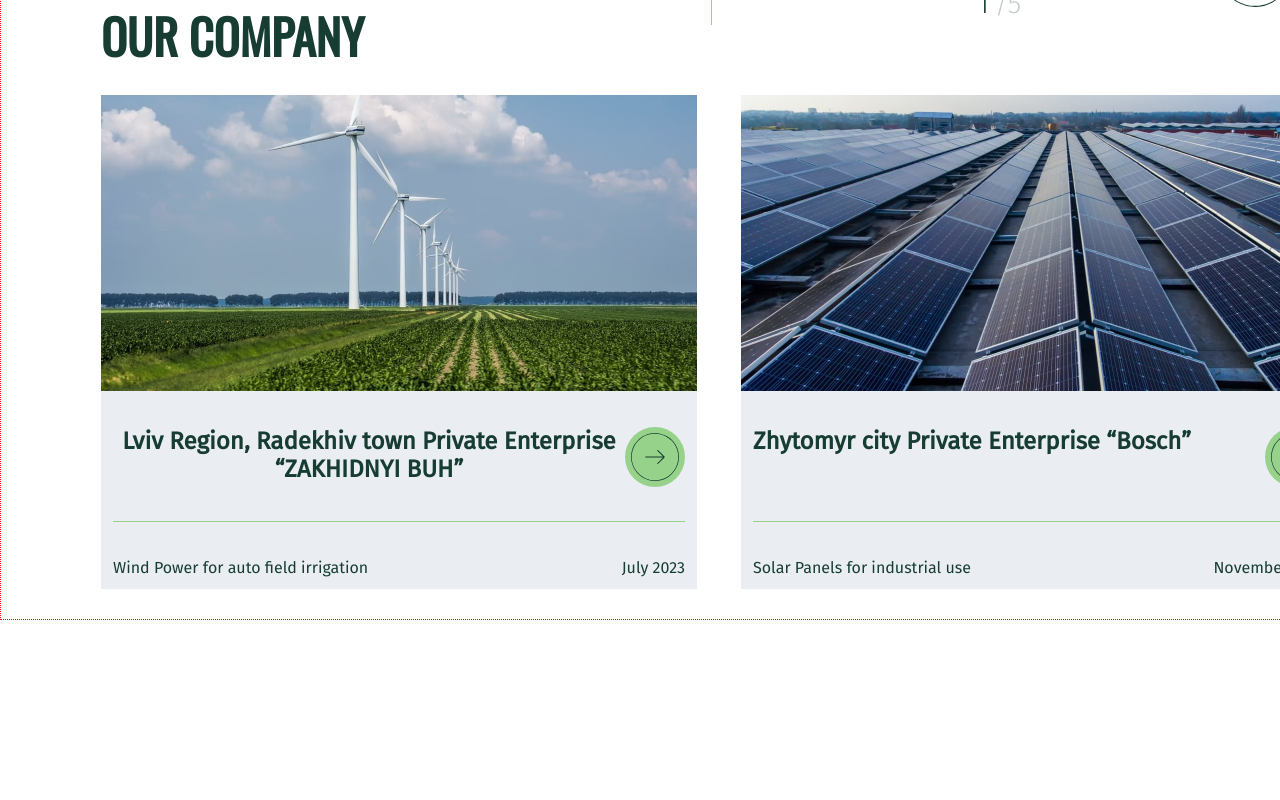
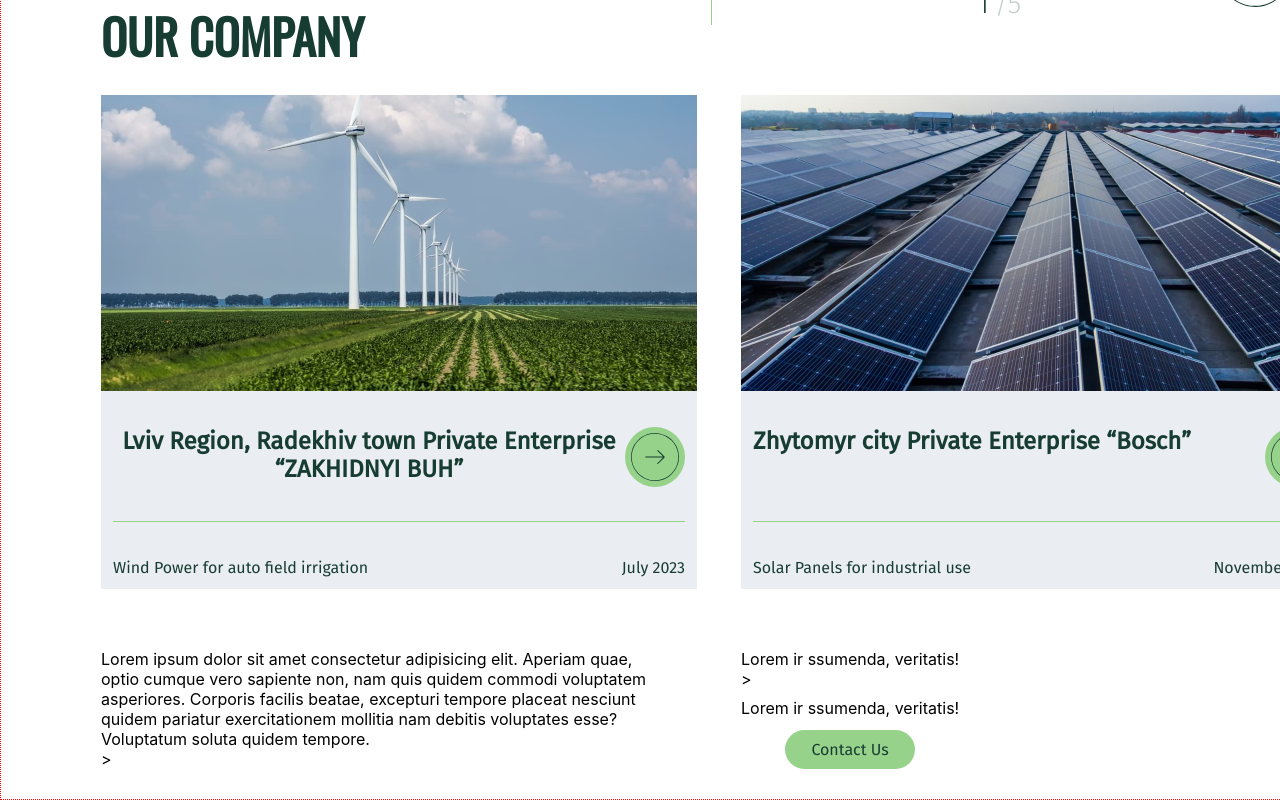
Before and after one commit to chemvic/Ecosolution, a React (Create React App) app: page / in a window 1280 px wide. Shown: the part 3194-3994 px from the top of the page. Before the commit the page ends 3814 px from the top, so only its background shows below. Built offline with nearby package versions, Linux system fonts and the light colour scheme.

Commit message:
faq скелет grid

```diff
--- a/src/App.js
+++ b/src/App.js
@@ -6,6 +6,7 @@
 import Electricity from 'components/Electricity/Electricity';
 import React, { useState } from 'react';
 import Cases from 'components/Cases/Cases';
+import Faq from 'components/Faq/Faq';
 
  const App = () => {
   const [scrollToId, setScrollToId] = useState(null);
@@ -26,6 +27,7 @@
      <Values id='main' scrollToId={scrollToId}/>
      <Electricity value ="1.134.147.814"/>
      <Cases/>
+     <Faq/>
     </div>
   );
 };
--- a/src/components/Electricity/Electricity.jsx
+++ b/src/components/Electricity/Electricity.jsx
@@ -1,6 +1,8 @@
 import css from './Electricity.module.css';
 const Electricity = ({value}) => {
-    const formattedValue = value.toString().replace(/\B(?=(\d{3})+(?!\d))/g, '.');   return (
+    const formattedValue = value.toString().replace(/\B(?=(\d{3})+(?!\d))/g, '.');
+
+    return (
     <section className={css.section}>
         <div className={css.electro}>
            <div className={css.electricity_text}>
--- a/src/components/Faq/Faq.jsx
+++ b/src/components/Faq/Faq.jsx
@@ -0,0 +1,24 @@
+import css from './Faq.module.css';
+// import icons from '../../images/icons.svg';
+
+const Faq = () => {
+
+   return (
+    <section  className={css.section}>
+         <div className={css.grid_container}>
+            <div className={css.title}><p>Lorem ir ssumenda, veritatis!</p>></div>
+            <div className={css.questions}><p>Lorem ipsum dolor sit amet consectetur adipisicing elit. Aperiam quae, optio cumque vero sapiente non, nam quis quidem commodi voluptatem asperiores. Corporis facilis beatae, excepturi tempore placeat nesciunt quidem pariatur exercitationem mollitia nam debitis voluptates esse? Voluptatum soluta quidem tempore.</p>></div>
+            <div className={css.more_questions}>
+                <div className={css.more_wrapper}>
+                   <p>Lorem ir ssumenda, veritatis!</p>
+                <button className={css.button} type='button' >
+                    Contact Us
+                </button>
+                </div>
+
+            </div>
+        </div>
+     </section>
+   );
+ };
+ export default Faq;
--- /dev/null
+++ b/src/components/Faq/Faq.module.css
@@ -0,0 +1,101 @@
+@media only screen and (min-width: 320px) and (max-width: 767px) {
+    .section {
+      padding:  18px 0;
+      /* display: flex;
+      flex-direction: column;
+      justify-content: center; */
+    }
+    .questions{
+        width: 150px;
+    }
+  }
+  @media screen and (min-width: 768px) {
+    .section {
+     padding:  25px 0;
+      /* display: flex;
+      flex-direction: column;
+      justify-content: center; */
+    } .questions{
+        width: 342px;
+    }
+
+}
+@media screen and (min-width: 1280px) {
+    .section {
+     padding:  30px 0;
+    } .questions{
+        width: 550px;
+    }
+
+}
+.grid_container {
+    display: grid;
+    grid-template-columns: 1fr;
+    grid-template-rows: repeat(3, auto);
+  }
+
+  .title {
+    grid-column: 1;
+    grid-row: 1;
+  }
+
+  .questions {
+    grid-column: 1;
+    grid-row: 2;
+  }
+
+  .more_questions {
+    display: flex;
+    flex-direction: column;
+    align-items: flex-start;
+    grid-column: 1;
+    grid-row: 3;
+  }
+  .more_wrapper{
+    display: flex;
+    flex-direction: column;
+    align-items: center;
+  }
+  .button{
+    font-family: 'FiraSans';
+    font-size: 16px;
+    font-style: normal;
+    width: 130px;
+    height: 39px;
+    color:#173D33;
+    background-color: #97D28B;
+    cursor: pointer;
+    text-decoration: none;
+    text-align: center;
+    border-radius: 20px;
+    border: none;
+    margin-top: 12px;
+    transition: color 250ms cubic-bezier(0.075, 0.82, 0.165, 1) background-color
+    250ms cubic-bezier(0.075, 0.82, 0.165, 1);
+    }
+    .button:hover {
+    background-color: #173D33;
+    color:#97D28B ;
+    }
+  @media (min-width: 768px) {
+    .grid_container {
+      grid-template-columns: 1fr 1fr;
+      grid-template-rows: repeat(2, auto);
+    }
+
+    .title {
+      grid-column: 2;
+      grid-row: 1;
+    }
+
+    .questions {
+      grid-column: 1;
+      grid-row: 1 / span 2;
+    }
+
+    .more_questions {
+      grid-column: 2;
+      grid-row: 2;
+      justify-content: flex-end;
+    }
+  }
--- a/src/components/Logo/Logo.jsx
+++ b/src/components/Logo/Logo.jsx
@@ -6,7 +6,7 @@
    return (
      <div >
 
-      {/* <a href=""> */}
+      {/* <a href="#"> */}
       <svg className={css.logo_icon}>
         <use href={`${icons}#icon-Group-logo`} />
       </svg>
```
